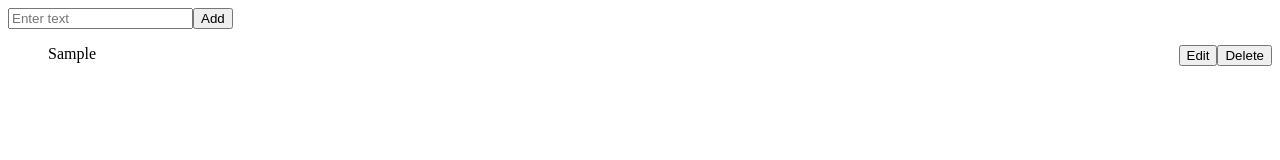
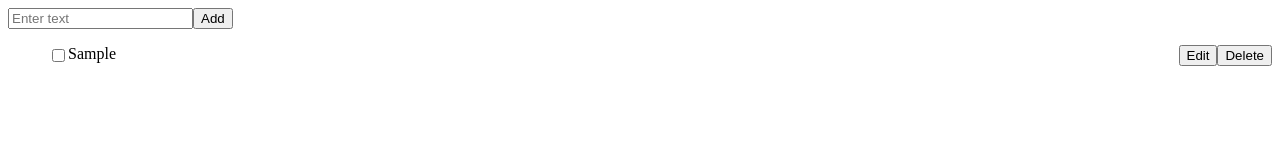
Before and after one commit to devhimani/react_todo, a React (Vite) app: page / in a window 1280 px wide. Both pictures are taken after typing "Sample" into the empty fields and a click on the button "Add". Shown: the top 160 px of the page. Built offline with nearby package versions, Linux system fonts and the light colour scheme.

Commit message:
checkbox feature added with css

```diff
--- a/src/App.css
+++ b/src/App.css
@@ -8,4 +8,11 @@ p {
   justify-content: space-between;
 }
 
-/* */
+.todo-checkbox {
+  display: flex;
+}
+
+.done {
+  text-decoration: line-through;
+  opacity: 0.5;
+}
--- a/src/App.js
+++ b/src/App.js
@@ -15,7 +15,10 @@ const App = () => {
   const handleSubmitForm = (e) => {
     e.preventDefault();
     // setTodos([input, ...todos]);
-    setTodos([...todos, input]);
+    setTodos([
+      ...todos,
+      { id: Date.now(), name: input, isCheckCompleted: false }, // 10 unique date time with input & checkbox set  false
+    ]);
     setInput(""); // to clear input
     console.log("form submitted");
   };
@@ -33,7 +36,18 @@ const App = () => {
     setTodos(
       todos.map((todo, index) => (clickedIndex === index ? newTodoValue : todo)) // 6 to update
     );
-    setEditIndex(null); // 7 to  remove input box  after updating value.
+    setEditIndex(null); // 8 to  remove input box  after updating value.
+  };
+
+  // 13 checkbox handling with index
+  const handleIsCompleted = (clickedIndex) => {
+    setTodos(
+      todos.map((todo, index) =>
+        index === clickedIndex
+          ? { ...todo, isCheckCompleted: !todo.isCheckCompleted }
+          : todo
+      )
+    );
   };
 
   return (
@@ -58,7 +72,21 @@ const App = () => {
                   onChange={(e) => setNewTodoValue(e.target.value)} //
                 />
               ) : (
-                <p>{todo}</p>
+                <div
+                  className={`todo-checkbox ${
+                    todo.isCheckCompleted ? "done" : ""
+                  }`} // 14 css apply
+                >
+                  <input
+                    type="checkbox"
+                    checked={todo.isCheckCompleted}
+                    onClick={() => handleIsCompleted(index)}
+                  />
+                  <p>{todo.name}</p>
+                </div>
+                //9 Checkbox added with todo list.
+                // 11 todo changed with todo.name
+                // 12 checkbox set  as false & handleOnClick is add with checkbx
               )}
               {/* // 2 check the editIndex to show input box or todo list
                4 add value = newTodoValue
@@ -79,7 +107,7 @@ const App = () => {
                     Edit
                   </button>
                 )}
-                {/* // 1 setEditindex is imp to show inpu tbox by clicking on edit
+                {/* // 1 setEditindex is imp to show input box by clicking on edit
                 imp */}
                 <button onClick={() => handleDelete(index)}>Delete</button>
               </div>
@@ -92,3 +120,5 @@ const App = () => {
 };
 
 export default App;
+
+// // map function -> takes a array -> modify it -> return a new Array
```
